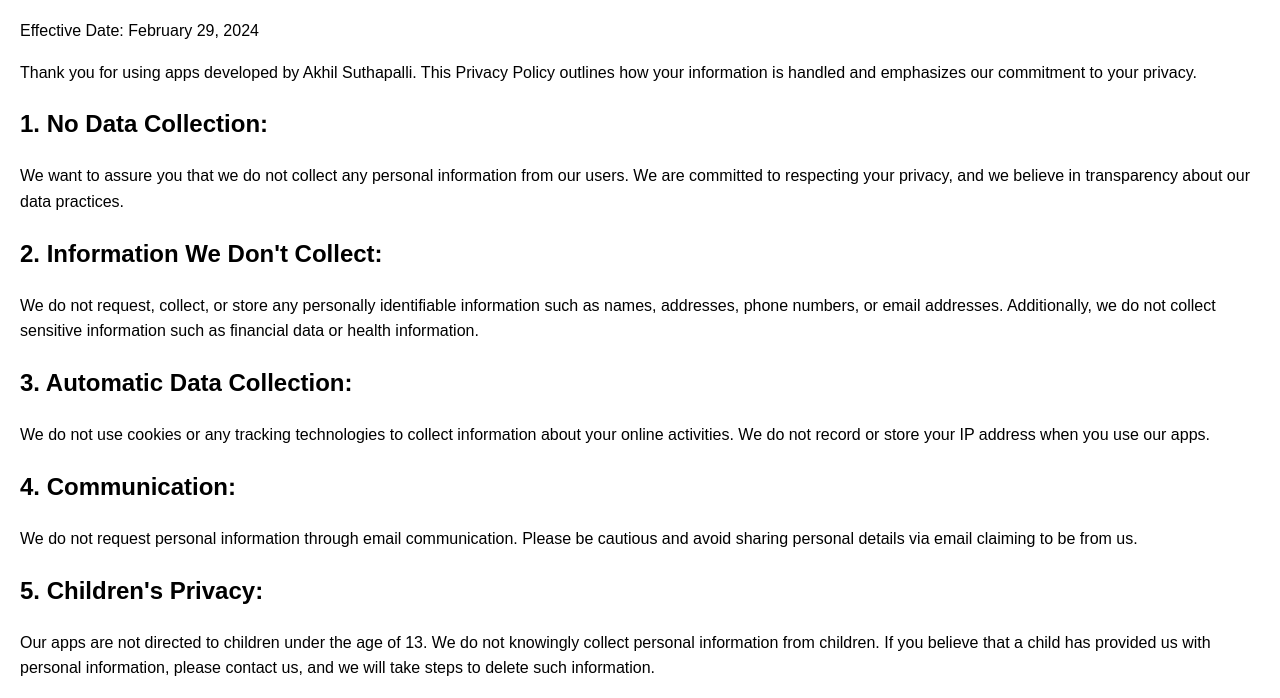
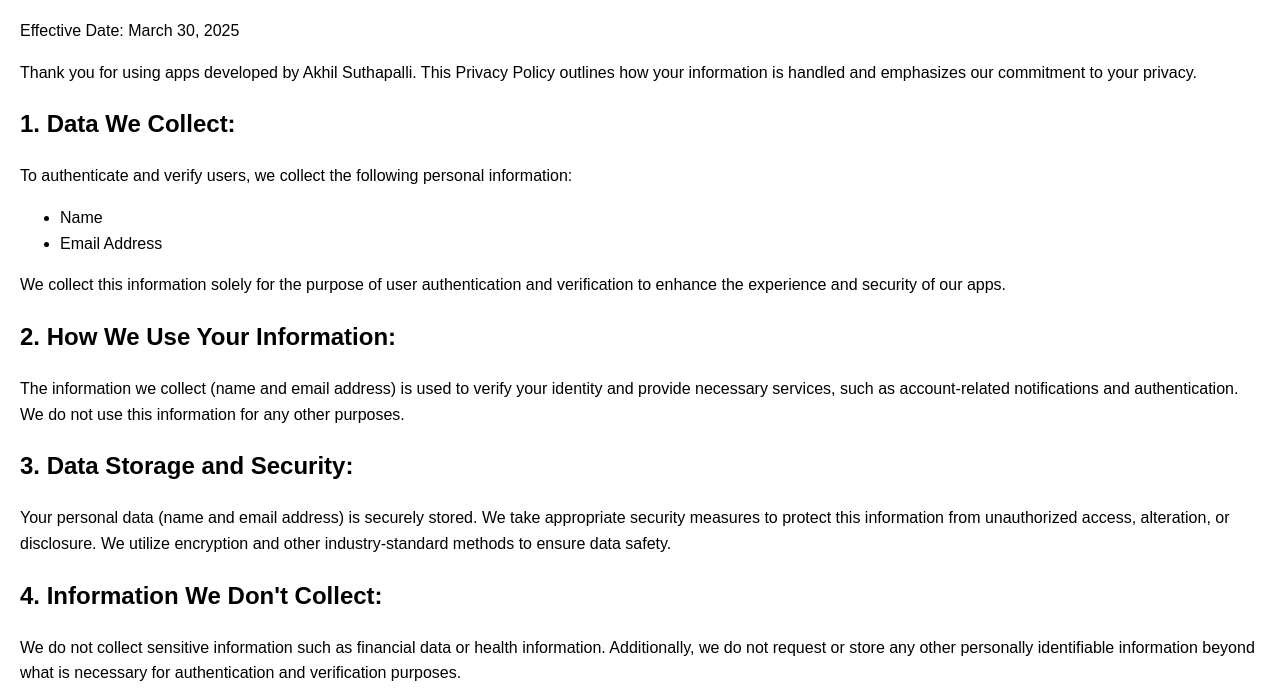
Before and after one commit to AkhilSuthapalli/PrivacyPolicy, a plain HTML site: page index.html in a window 1280 px wide. Shown: the part 76-774 px from the top of the page. Drawn offline with Linux system fonts and the light colour scheme.

Commit message:
Updated the policy terms for user authentication

```diff
--- a/index.html
+++ b/index.html
@@ -33,26 +33,37 @@
 <body>
     <h1>Privacy Policy</h1>
 
-    <p>Effective Date: February 29, 2024</p>
+    <p>Effective Date: March 30, 2025</p>
 
     <p>Thank you for using apps developed by Akhil Suthapalli. This Privacy Policy outlines how your information is handled and emphasizes our commitment to your privacy.</p>
 
-    <h2>1. No Data Collection:</h2>
-    <p>We want to assure you that we do not collect any personal information from our users. We are committed to respecting your privacy, and we believe in transparency about our data practices.</p>
+    <h2>1. Data We Collect:</h2>
+    <p>To authenticate and verify users, we collect the following personal information:</p>
+    <ul>
+        <li>Name</li>
+        <li>Email Address</li>
+    </ul>
+    <p>We collect this information solely for the purpose of user authentication and verification to enhance the experience and security of our apps.</p>
 
-    <h2>2. Information We Don't Collect:</h2>
-    <p>We do not request, collect, or store any personally identifiable information such as names, addresses, phone numbers, or email addresses. Additionally, we do not collect sensitive information such as financial data or health information.</p>
+    <h2>2. How We Use Your Information:</h2>
+    <p>The information we collect (name and email address) is used to verify your identity and provide necessary services, such as account-related notifications and authentication. We do not use this information for any other purposes.</p>
 
-    <h2>3. Automatic Data Collection:</h2>
+    <h2>3. Data Storage and Security:</h2>
+    <p>Your personal data (name and email address) is securely stored. We take appropriate security measures to protect this information from unauthorized access, alteration, or disclosure. We utilize encryption and other industry-standard methods to ensure data safety.</p>
+
+    <h2>4. Information We Don't Collect:</h2>
+    <p>We do not collect sensitive information such as financial data or health information. Additionally, we do not request or store any other personally identifiable information beyond what is necessary for authentication and verification purposes.</p>
+
+    <h2>5. Automatic Data Collection:</h2>
     <p>We do not use cookies or any tracking technologies to collect information about your online activities. We do not record or store your IP address when you use our apps.</p>
 
-    <h2>4. Communication:</h2>
-    <p>We do not request personal information through email communication. Please be cautious and avoid sharing personal details via email claiming to be from us.</p>
+    <h2>6. Communication:</h2>
+    <p>We do not request personal information through email communication. Please be cautious and avoid sharing personal details via email claiming to be from us. We will only communicate with you regarding account-related matters.</p>
 
-    <h2>5. Children's Privacy:</h2>
+    <h2>7. Children's Privacy:</h2>
     <p>Our apps are not directed to children under the age of 13. We do not knowingly collect personal information from children. If you believe that a child has provided us with personal information, please contact us, and we will take steps to delete such information.</p>
 
-    <h2>6. Changes to this Privacy Policy:</h2>
+    <h2>8. Changes to this Privacy Policy:</h2>
     <p>We reserve the right to update or modify this Privacy Policy at any time. Please check this page periodically for changes. Your continued use of our apps after any modifications indicates your acceptance of the updated Privacy Policy.</p>
 
     <footer>
```
